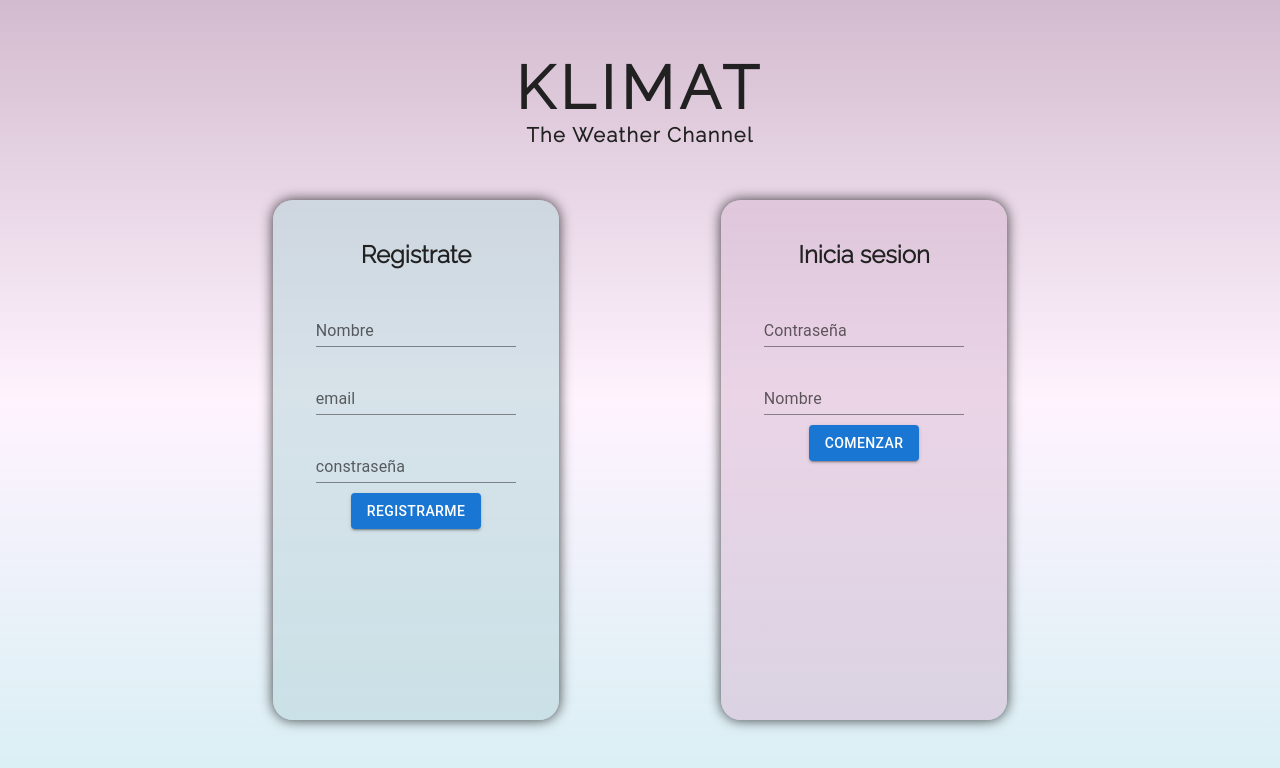
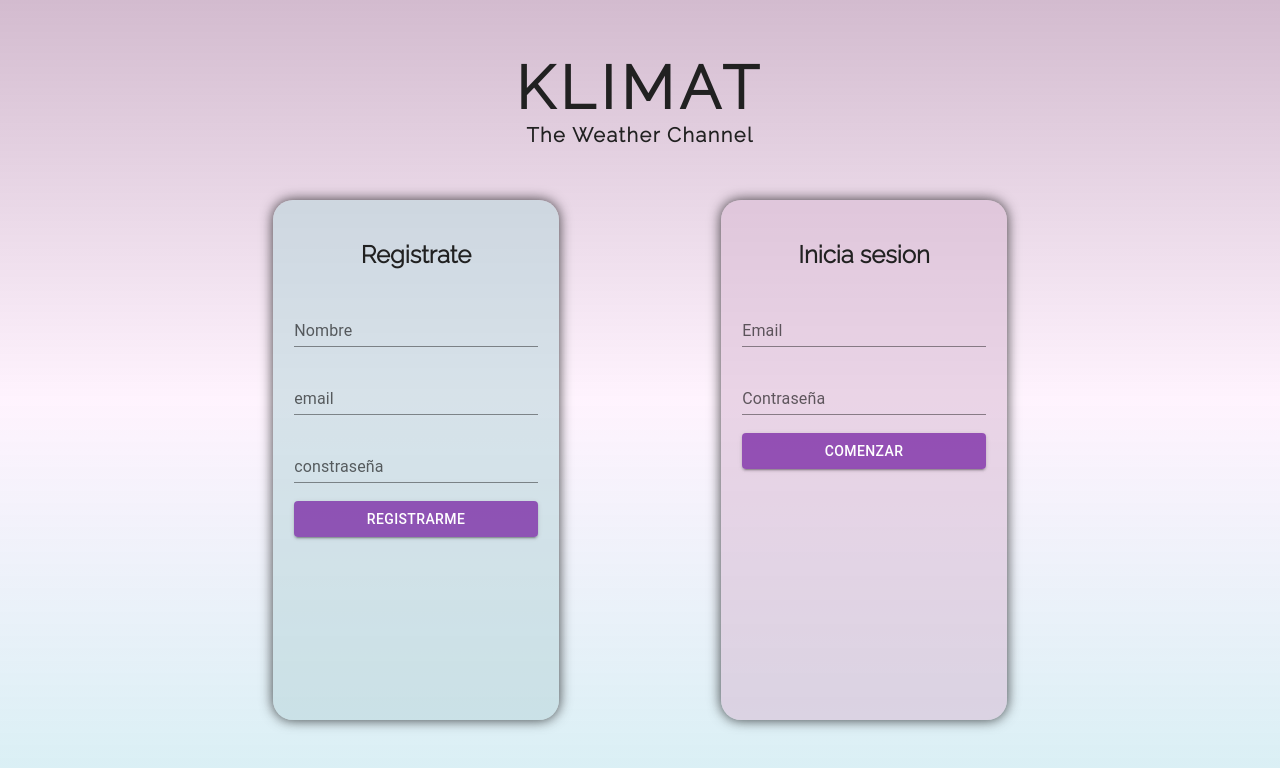
Before and after one commit to agusmailen/WeatherApp, a React (Create React App) app in the folder client/: page / in a window 1280 px wide. Shown: the top 768 px of the page. Built offline with nearby package versions, Linux system fonts and the light colour scheme.

Commit message:
form login register validations / styles btn

```diff
--- a/client/package.json
+++ b/client/package.json
@@ -13,6 +13,7 @@
     "node-sass": "^7.0.1",
     "react": "^17.0.2",
     "react-dom": "^17.0.2",
+    "react-hook-form": "^7.28.0",
     "react-router-dom": "^6.2.2",
     "react-scripts": "5.0.0",
     "web-vitals": "^2.1.4"
--- a/client/src/assets/styles/home.scss
+++ b/client/src/assets/styles/home.scss
@@ -75,6 +75,13 @@ body {
 	transition: opacity 0.5s;
 	-webkit-transition: opacity 0.5s;
 	opacity: 1;
+	form {
+		width: 85%;
+		//border: solid 1px red;
+		height: 100%;
+		display: flex;
+		flex-direction: column;
+	}
 }
 .register-form {
 	background-color: #bcd7dd99;
@@ -83,7 +90,22 @@ body {
 	background-color: #d7b8d285;
 }
 .MuiFormControl-root {
-	width: 70% !important;
+	width: 100% !important;
 	margin: 10px  0px !important;
 	justify-self: end !important;
 }
+.MuiButton-root {
+	background-color: #7a27a5c4 !important;
+	margin-top: 8px !important;
+}
+.css-sghohy-MuiButtonBase-root-MuiButton-root:hover {
+	background-color: #4aaef5e8 !important;
+}
+.form-error {
+	margin: 0px;
+	font-size: 12px;
+	color: red;
+	font-weight: bolder;
+	width: 70%;
+	text-align: left;
+}
--- a/client/src/components/Login.jsx
+++ b/client/src/components/Login.jsx
@@ -1,15 +1,25 @@
 import react from 'react';
 import TextField from '@mui/material/TextField';
 import Button from '@mui/material/Button';
+import { useForm } from "react-hook-form";
 
 const Login = () => {
+
+	const { register, handleSubmit, formState: { errors } } = useForm();
+
+	const onSubmit = (data) => {
+		console.log(data);
+	};
+
 	return (
 		<>
 			<h2 className='title-form'>Inicia sesion</h2>
-			<form action=''>
-				<TextField id="standard-basic" label="Contraseña" variant="standard" />
-				<TextField id="standard-basic" label="Nombre" variant="standard" />
-				<Button variant="contained">Comenzar</Button>
+			<form action='' onSubmit={handleSubmit(onSubmit)}>
+				<TextField id='standard-basic' label='Email' variant="standard" mane='email' {...register('email', { required: true })}/>
+				{errors.email?.type === 'required' && <p className='form-error'>Ingrese su email</p>}
+				<TextField id='standard-basic' label='Contraseña' variant="standard" mane='nombre' {...register('password', { required: true })}/>
+				{errors.password?.type === 'required' && <p className='form-error'>Ingrese una contraseña</p>}
+				<Button variant="contained" type='submit'>Comenzar</Button>
 			</form>
 		</>
 	);
--- a/client/src/components/Register.jsx
+++ b/client/src/components/Register.jsx
@@ -1,16 +1,28 @@
 import react from 'react';
 import TextField from '@mui/material/TextField';
 import Button from '@mui/material/Button';
+import { useForm } from "react-hook-form";
 
 const Register = () => {
+
+	const { register, handleSubmit, formState: { errors } } = useForm();
+
+	const onSubmit = (data) => {
+		console.log(data);
+	};
+
 	return (
 		<>
 			<h2 className='title-form'>Registrate</h2>
-			<form action=''>
-				<TextField id="standard-basic" label="Nombre" variant="standard" />
-				<TextField id="standard-basic" label="email" variant="standard" />
-				<TextField id="standard-basic" label="constraseña" variant="standard" />
-				<Button variant="contained">Registrarme</Button>
+			<form action='' onSubmit={handleSubmit(onSubmit)}>
+				<TextField id='standard-basic' label='Nombre' variant='standard' {...register('name', { required: true })}/>
+				{errors.name?.type === 'required' && <p className='form-error'>Ingrese su nombre</p>}
+				<TextField id='standard-basic' label='email' variant='standard' {...register('email', { required: true, pattern: /^([a-z0-9_\.-]+)@([\da-z\.-]+)\.([a-z\.]{2,6})$/ })}/>
+				{errors.email?.type === 'required' && <p className='form-error'>Ingrese su nombre</p>}
+				{errors.email?.type === 'pattern' && <p className='form-error'>Ingrese un correo válido example@xxxx.com</p>}
+				<TextField id='standard-basic' label='constraseña' variant='standard' {...register('password', { required: true })}/>
+				{errors.password?.type === 'required' && <p className='form-error'>Ingrese una contraseña</p>}
+				<Button variant='contained' type='submit'>Registrarme</Button>
 			</form>
 		</>
 	);
```
Also changed, not shown: 1 other file (tests, documents, lock files or other folders).
